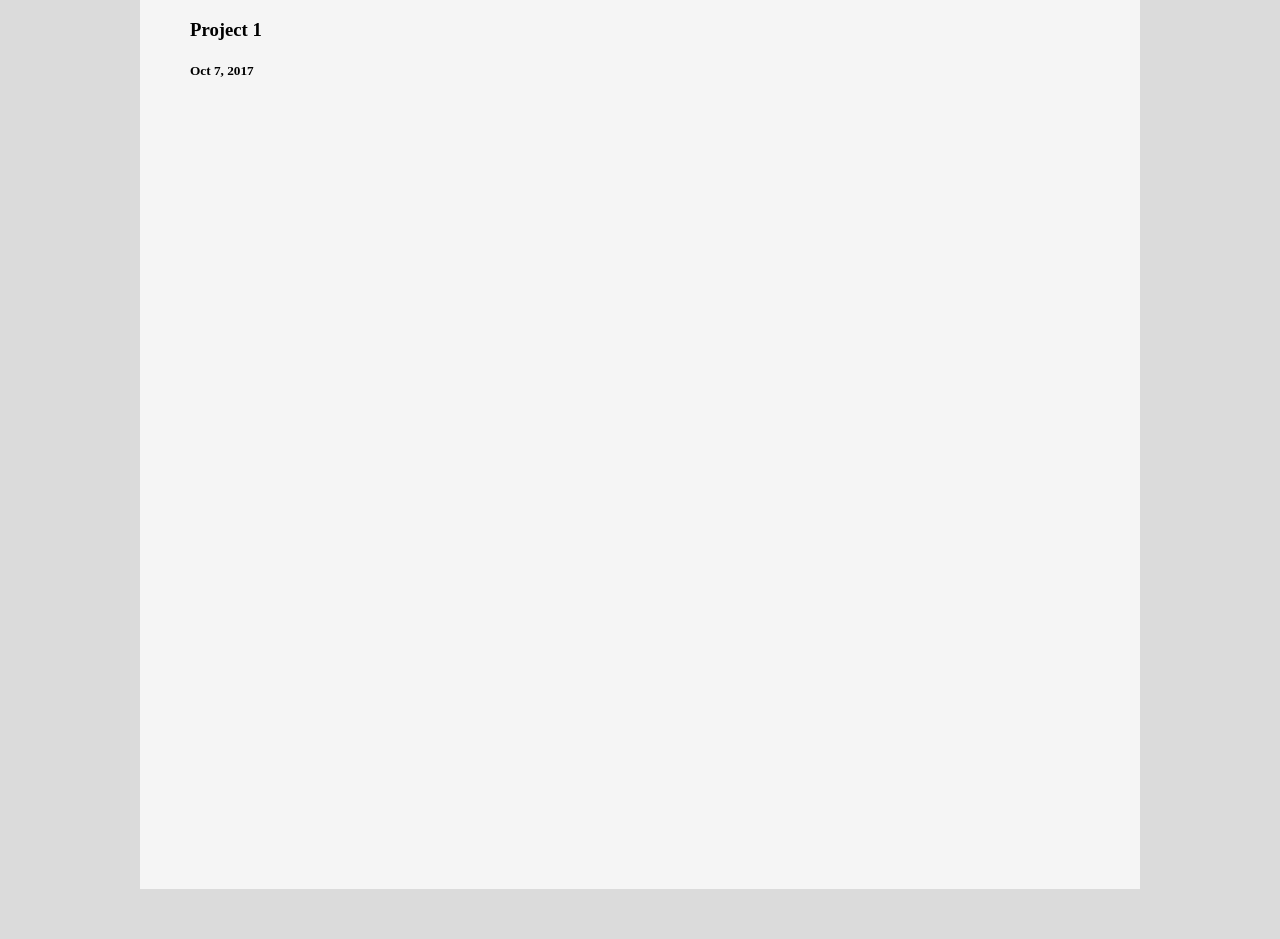
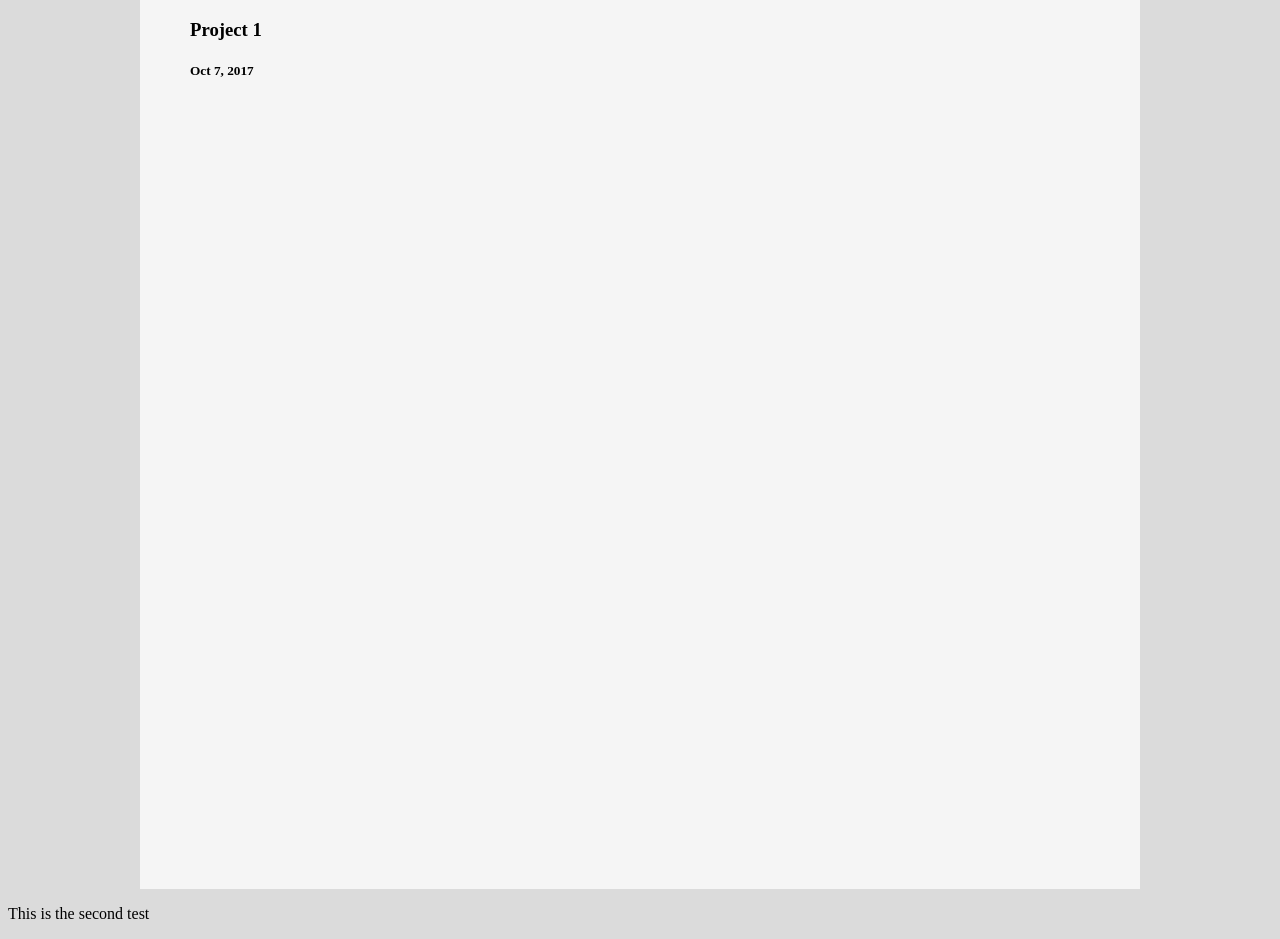
Before and after one commit to rooky218/css-template-tool, a plain HTML site: page index.html in a window 1280 px wide. Shown: the part 119-1058 px from the top of the page. Before the commit the page ends 1016 px from the top, so only its background shows below. Drawn offline with Linux system fonts and the light colour scheme.

Commit message:
html second edit
added a paragraph, testing the desktop client

```diff
--- a/index.html
+++ b/index.html
@@ -16,7 +16,7 @@
     </div>
 
 
-
+    <p>This is the second test</p>
 
 
 
```
